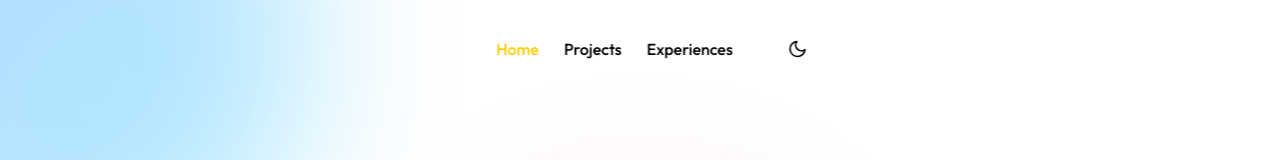
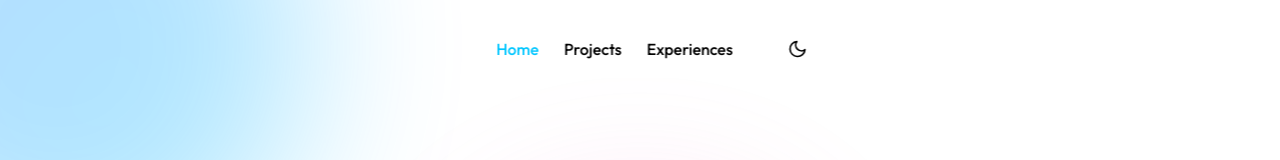
Before and after one commit to mooojn/moon-folio, a Next.js app: page / in a window 1280 px wide. In both pictures the pointer is over the link "Home". Shown: the top 160 px of the page. Built offline with nearby package versions, Linux system fonts and the light colour scheme.

Commit message:
Add mail and color change

```diff
--- a/src/sections/Hero.tsx
+++ b/src/sections/Hero.tsx
@@ -14,7 +14,7 @@ export default function Hero() {
           </p>
         </div>
         <div className={styles.heroActions}>
-          <a href="mailto:moojntariq@gmail.com" className={styles.btnPrimary}>Contact Now</a>
+          <a href="https://mail.google.com/mail/?view=cm&fs=1&tf=1&to=moojntariq@gmail.com" target="_blank" className={styles.btnPrimary}>Contact Now</a>
           <a href="#projects" className={styles.btnSecondary}>View Work</a>
         </div>
       </div>
--- a/src/styles/navbar.module.css
+++ b/src/styles/navbar.module.css
@@ -38,5 +38,5 @@
 }
 
 .navbar a:hover {
-  color: #ffcc00;
+  color: #00c6ff;
 }
```
